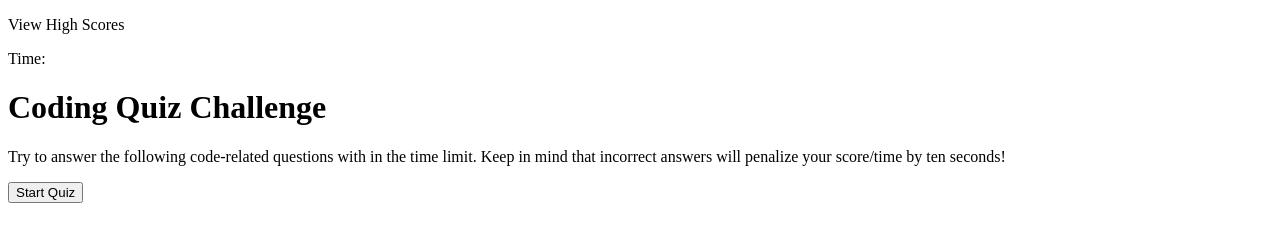
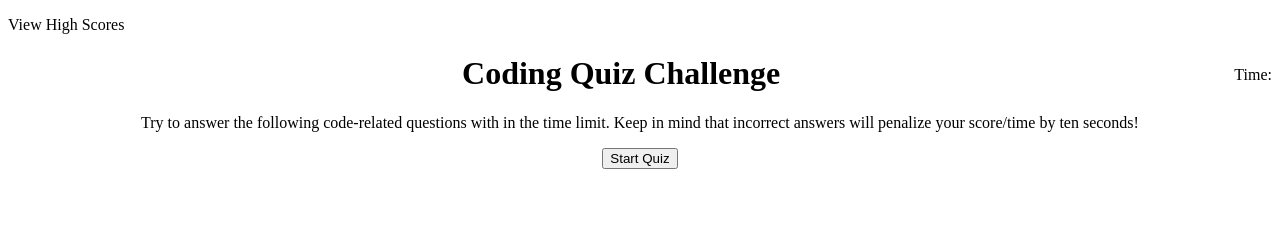
Before and after one commit to jrocksymphonia/c4_code-quiz, a plain HTML site: page index.html in a window 1280 px wide. Drawn offline with Linux system fonts and the light colour scheme.

Commit message:
YAHOOOOO I  J U S T  linked my js file to the html ahahaaa

```diff
--- a/assets/script.js
+++ b/assets/script.js
@@ -1,7 +1,10 @@
-var mainPage = document.querySelector('#main-page');
-var startQuizButton = document.querySelector('#start-quiz');
+var timer = document.querySelector(".timer");
+var mainPage = document.querySelector("#main-page");
+var mainElement = document.querySelector("main");
+var startQuizButton = document.querySelector("#start-quiz");
 
-
+timer.setAttribute("style", "float: right");
+mainElement.setAttribute("style", "text-align: center")
 
 startQuizButton.addEventListener("click", function(event){
     event.preventDefault();
--- a/index.html
+++ b/index.html
@@ -26,7 +26,7 @@
         </div>
 
     </main>
-
+<script src="./assets/script.js"></script>
 </body>
 
 </html>
```
